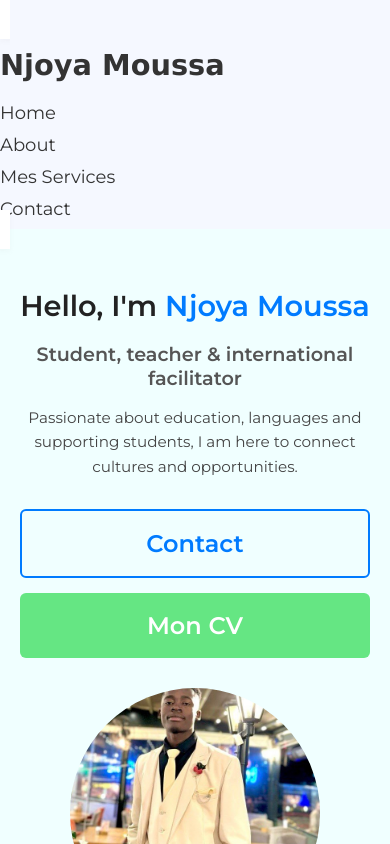
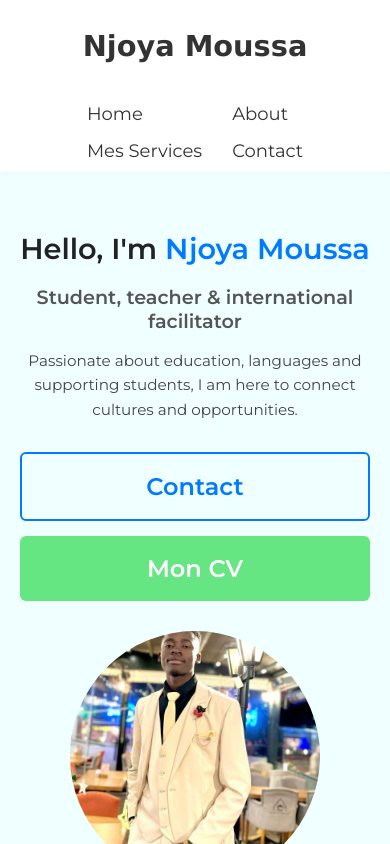
Before and after one commit to sincheCristian/webSite-njoya_moussa, a React (Create React App) app: page / in a window 390 px wide. Shown: the top 844 px of the page. Built offline with nearby package versions, Linux system fonts and the light colour scheme.

Commit message:
Mise à jour du design responsive sur toute l'application

```diff
--- a/src/components/navBar.css
+++ b/src/components/navBar.css
@@ -41,16 +41,18 @@
   html {
     scroll-behavior: smooth;
   }
-  @media (max-width: 768px) {
+ @media (max-width: 768px) {
   .navbar {
-    display: inline;
     flex-direction: column;
+    align-items: center;
     padding: 10px;
-    gap: 15px;
+    gap: 20px;
   }
 
   .nav-links {
-    flex-direction: column;
-    gap: 10px;
+    display: grid;
+    grid-template-columns: repeat(2, auto);
+    gap: 15px 30px;
+    justify-content: center;
   }
 }
```
